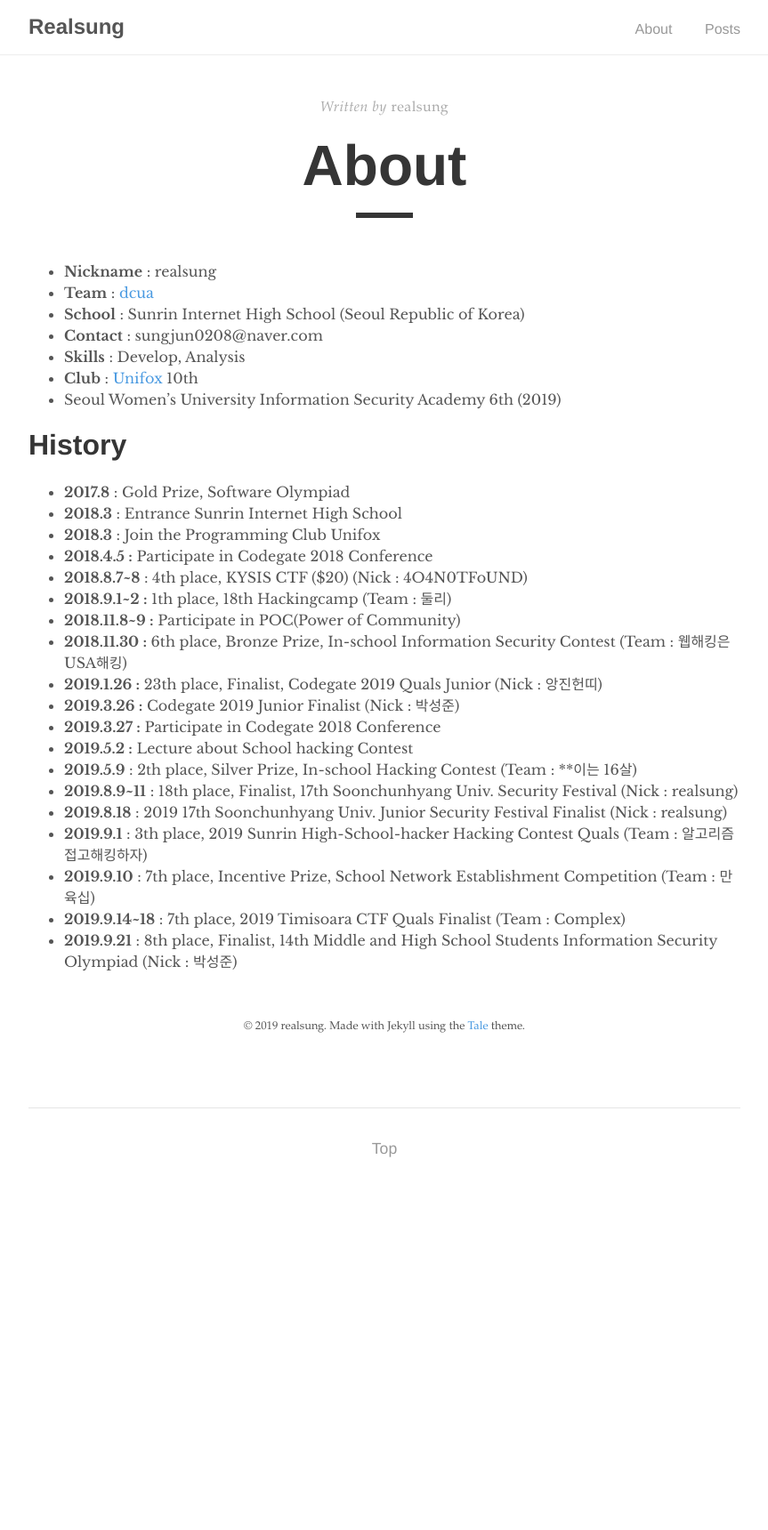
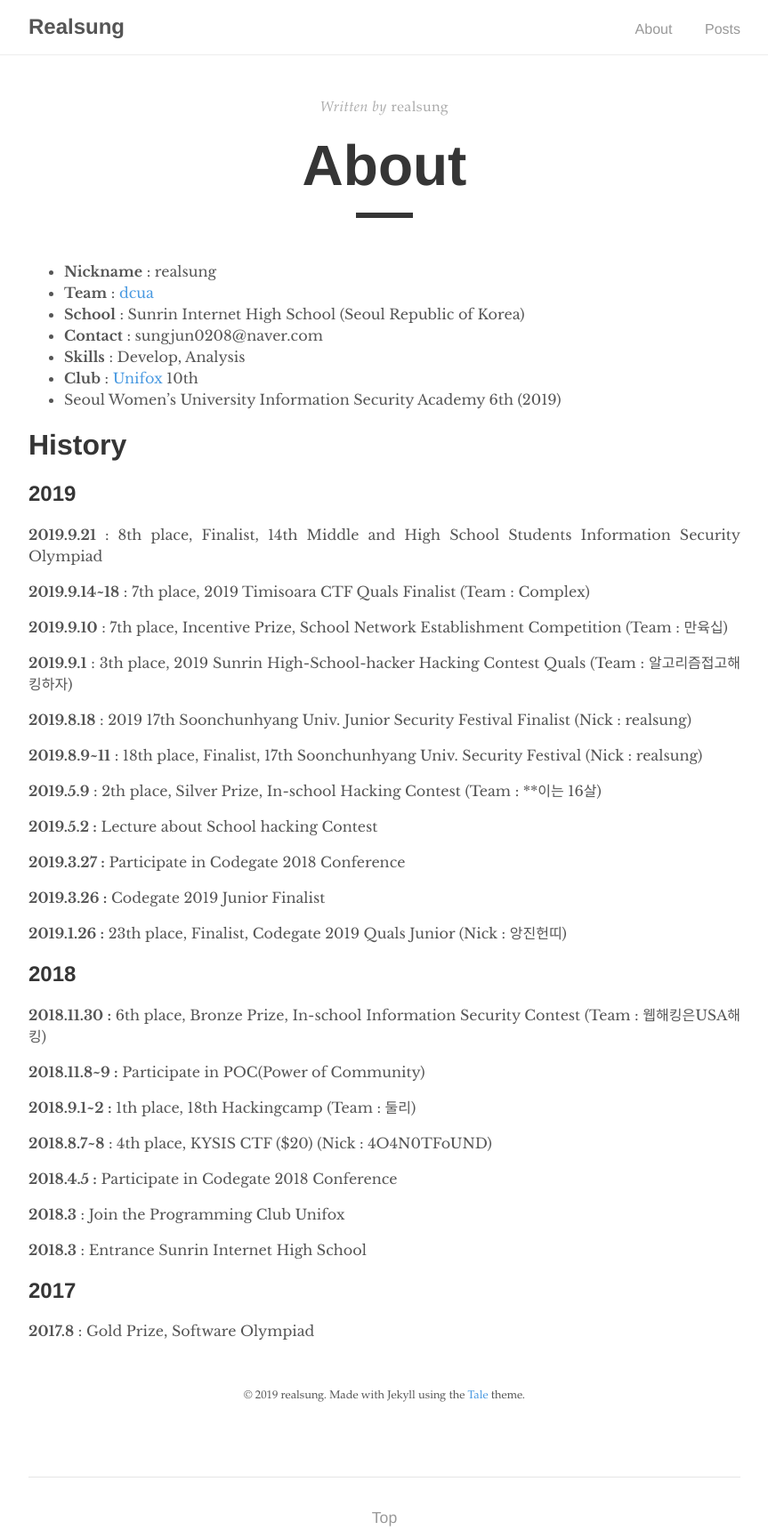
Before and after one commit to realsung/realsung.github.io_backup, a Jekyll site: the page built from about.md, in a window 1280 px wide. Shown: the whole page at 89% size, without its empty margins (208-1071 px from the left). Built offline with Jekyll 4.4.1, drawn with Linux system fonts in a browser that asks for light colours; before the commit the page ends 1305 px from its top, so only the background shows below that.

Commit message:
reverse about

```diff
--- a/about.md
+++ b/about.md
@@ -14,22 +14,46 @@ permalink: /about/
 - Seoul Women's University Information Security Academy 6th (2019)
 
 <h1>History</h1>
-- __2017.8__  : Gold Prize, Software Olympiad
-- __2018.3__ : Entrance Sunrin Internet High School
-- __2018.3__ :  Join the Programming Club Unifox
-- **2018.4.5 :** Participate in Codegate 2018 Conference
-- __2018.8.7~8__ : 4th place, KYSIS CTF ($20) (Nick : 4O4N0TFoUND)
-- **2018.9.1~2 :** 1th place, 18th Hackingcamp (Team : 둘리)
-- **2018.11.8~9 :** Participate in POC(Power of Community)
-- **2018.11.30 :** 6th place, Bronze Prize, In-school Information Security Contest (Team : 웹해킹은USA해킹)
-- **2019.1.26 :** 23th place, Finalist, Codegate 2019 Quals Junior (Nick : 앙진헌띠)
-- **2019.3.26 :** Codegate 2019 Junior Finalist (Nick : 박성준)
-- **2019.3.27 :** Participate in Codegate 2018 Conference
-- **2019.5.2 :** Lecture about School hacking Contest
-- **2019.5.9** : 2th place, Silver Prize, In-school Hacking Contest (Team : **이는 16살)
-- __2019.8.9~11__ : 18th place, Finalist, 17th Soonchunhyang Univ. Security Festival (Nick : realsung)
-- __2019.8.18__ : 2019 17th Soonchunhyang Univ. Junior Security Festival Finalist (Nick : realsung)
-- __2019.9.1__ : 3th place, 2019 Sunrin High-School-hacker Hacking Contest Quals (Team : 알고리즘접고해킹하자)
-- __2019.9.10__ : 7th place, Incentive Prize, School Network Establishment Competition (Team : 만육십)
-- __2019.9.14~18__ : 7th place, 2019 Timisoara CTF Quals Finalist (Team : Complex)
-- __2019.9.21__ : 8th place, Finalist, 14th Middle and High School Students Information Security Olympiad (Nick : 박성준)
+## 2019
+
+__2019.9.21__ : 8th place, Finalist, 14th Middle and High School Students Information Security Olympiad
+
+__2019.9.14~18__ : 7th place, 2019 Timisoara CTF Quals Finalist (Team : Complex)
+
+__2019.9.10__ : 7th place, Incentive Prize, School Network Establishment Competition (Team : 만육십)
+
+__2019.9.1__ : 3th place, 2019 Sunrin High-School-hacker Hacking Contest Quals (Team : 알고리즘접고해킹하자)
+
+__2019.8.18__ : 2019 17th Soonchunhyang Univ. Junior Security Festival Finalist (Nick : realsung)
+
+__2019.8.9~11__ : 18th place, Finalist, 17th Soonchunhyang Univ. Security Festival (Nick : realsung)
+
+**2019.5.9** : 2th place, Silver Prize, In-school Hacking Contest (Team : **이는 16살)
+
+**2019.5.2 :** Lecture about School hacking Contest
+
+**2019.3.27 :** Participate in Codegate 2018 Conference
+
+**2019.3.26 :** Codegate 2019 Junior Finalist
+
+**2019.1.26 :** 23th place, Finalist, Codegate 2019 Quals Junior (Nick : 앙진헌띠)
+
+## 2018
+
+**2018.11.30 :** 6th place, Bronze Prize, In-school Information Security Contest (Team : 웹해킹은USA해킹)
+
+**2018.11.8~9 :** Participate in POC(Power of Community)
+
+**2018.9.1~2 :** 1th place, 18th Hackingcamp (Team : 둘리)
+
+__2018.8.7~8__ : 4th place, KYSIS CTF ($20) (Nick : 4O4N0TFoUND)
+
+**2018.4.5 :** Participate in Codegate 2018 Conference
+
+__2018.3__ :  Join the Programming Club Unifox
+
+__2018.3__ : Entrance Sunrin Internet High School
+
+## 2017
+
+**2017.8** : Gold Prize, Software Olympiad
```
